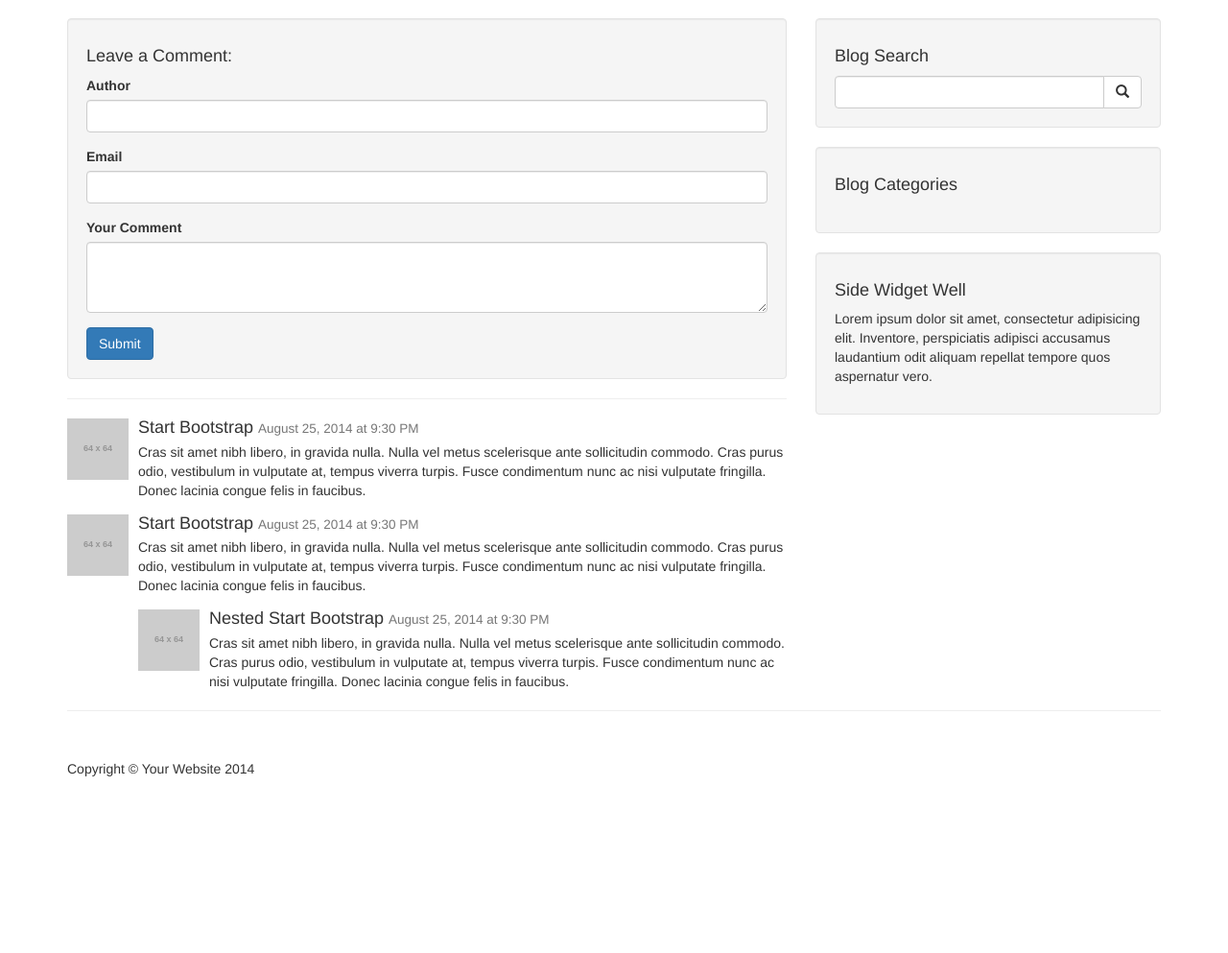
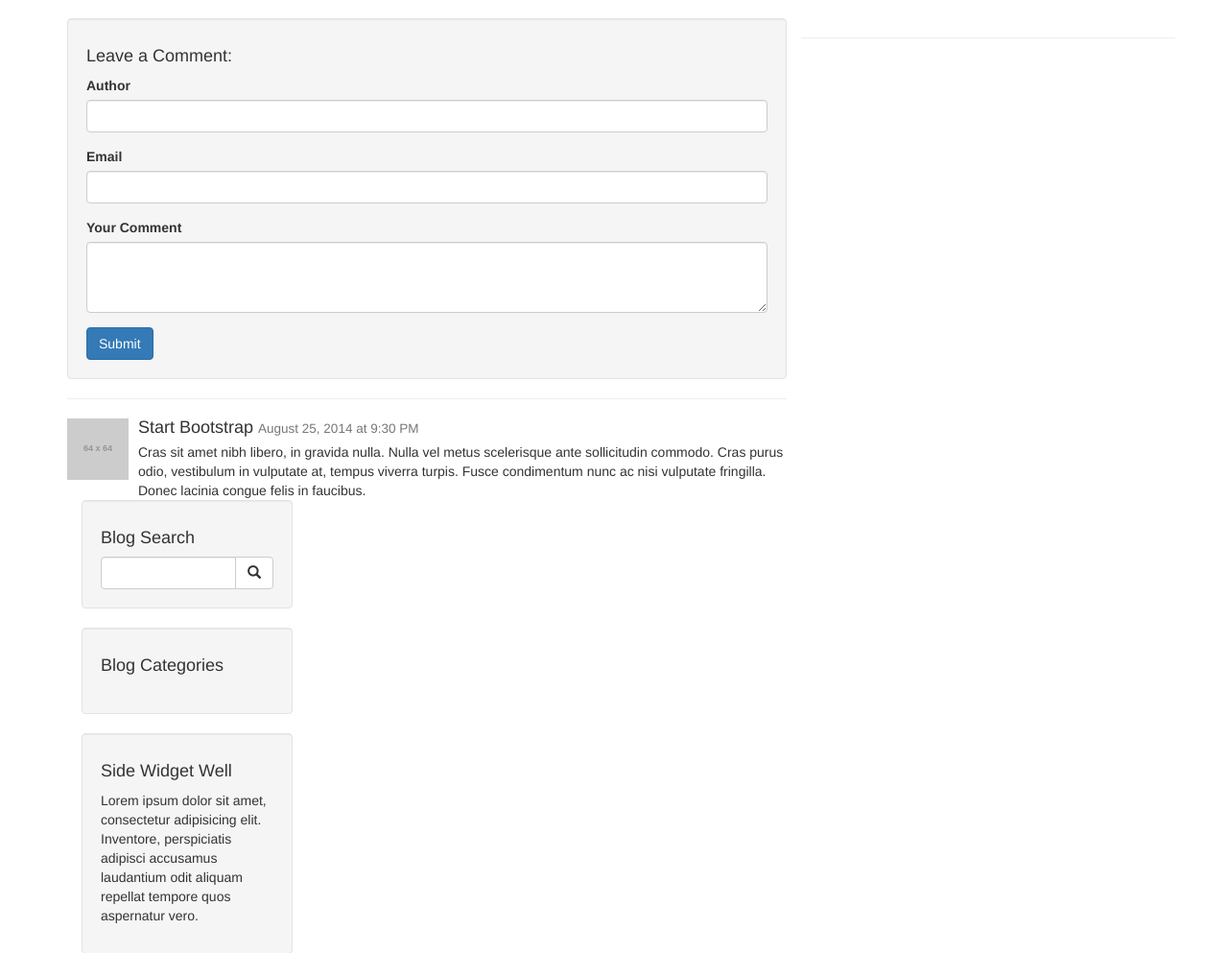
Before and after one commit to dreadlord-sedai/CMS-php, a PHP site: page /post.php in a window 1280 px wide. Shown: the part 51-1044 px from the top of the page at 96% size. Before the commit the page ends 860 px from the top, so only its background shows below. Run offline with PHP 8.4, Linux system fonts and the light colour scheme; grey boxes labelled with a size stand in for pictures from a placeholder-image service; data that the repository does not hold is empty; some libraries are stand-ins or nearby versions.

Commit message:
Delete Comments

```diff
--- a/post.php
+++ b/post.php
@@ -134,33 +134,6 @@ include "includes/navigation.php";
                 </div>
             </div>
 
-            <!-- Comment -->
-            <div class="media">
-                <a class="pull-left" href="#">
-                    <img class="media-object" src="http://placehold.it/64x64" alt="">
-                </a>
-                <div class="media-body">
-                    <h4 class="media-heading">Start Bootstrap
-                        <small>August 25, 2014 at 9:30 PM</small>
-                    </h4>
-                    Cras sit amet nibh libero, in gravida nulla. Nulla vel metus scelerisque ante sollicitudin commodo. Cras purus odio, vestibulum in vulputate at, tempus viverra turpis. Fusce condimentum nunc ac nisi vulputate fringilla. Donec lacinia congue felis in faucibus.
-                    <!-- Nested Comment -->
-                    <div class="media">
-                        <a class="pull-left" href="#">
-                            <img class="media-object" src="http://placehold.it/64x64" alt="">
-                        </a>
-                        <div class="media-body">
-                            <h4 class="media-heading">Nested Start Bootstrap
-                                <small>August 25, 2014 at 9:30 PM</small>
-                            </h4>
-                            Cras sit amet nibh libero, in gravida nulla. Nulla vel metus scelerisque ante sollicitudin commodo. Cras purus odio, vestibulum in vulputate at, tempus viverra turpis. Fusce condimentum nunc ac nisi vulputate fringilla. Donec lacinia congue felis in faucibus.
-                        </div>
-                    </div>
-                    <!-- End Nested Comment -->
-                </div>
-            </div>
-
-        </div>
 
 
         <!-- Blog Sidebar Widgets Column -->
```
